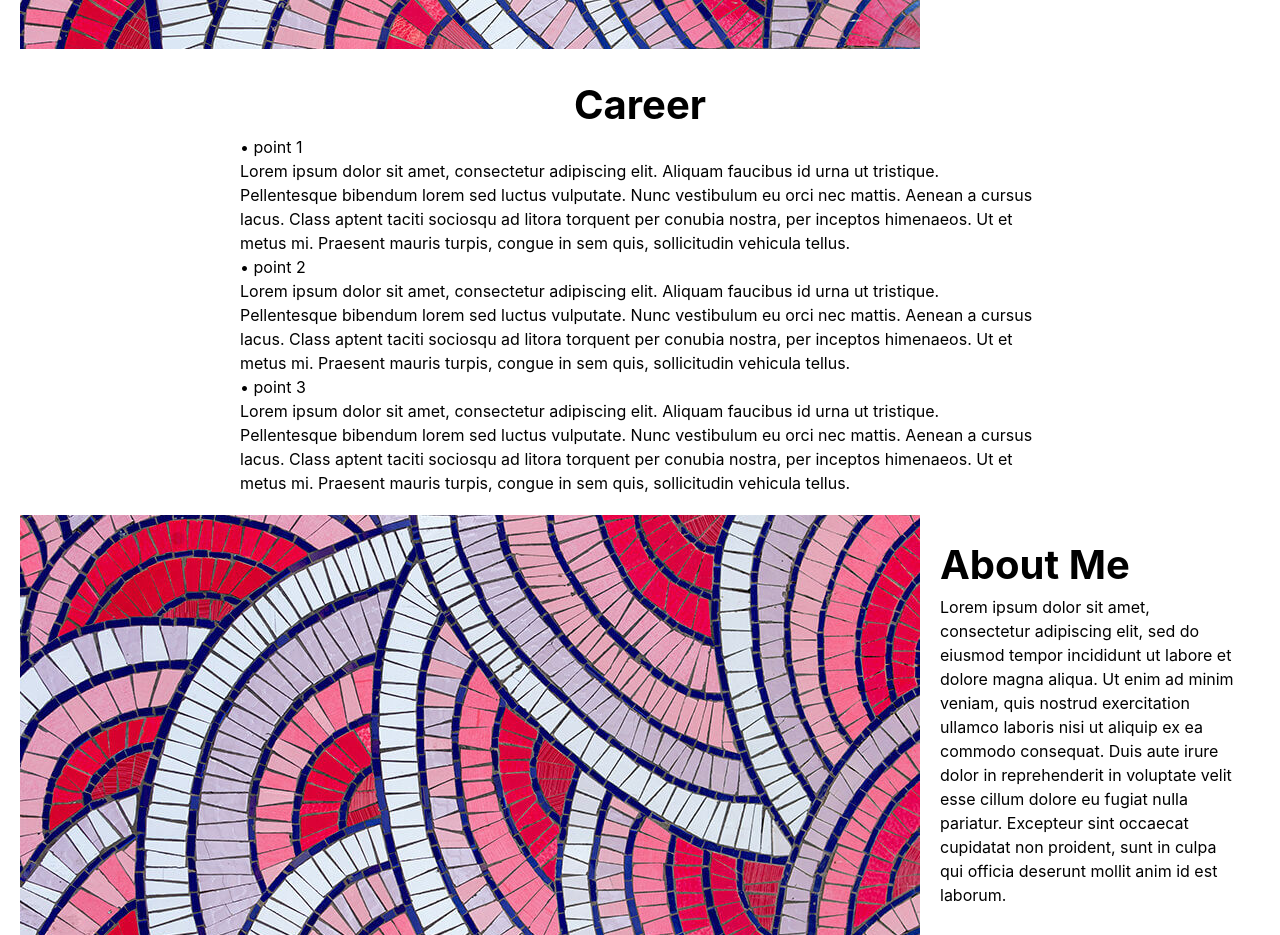
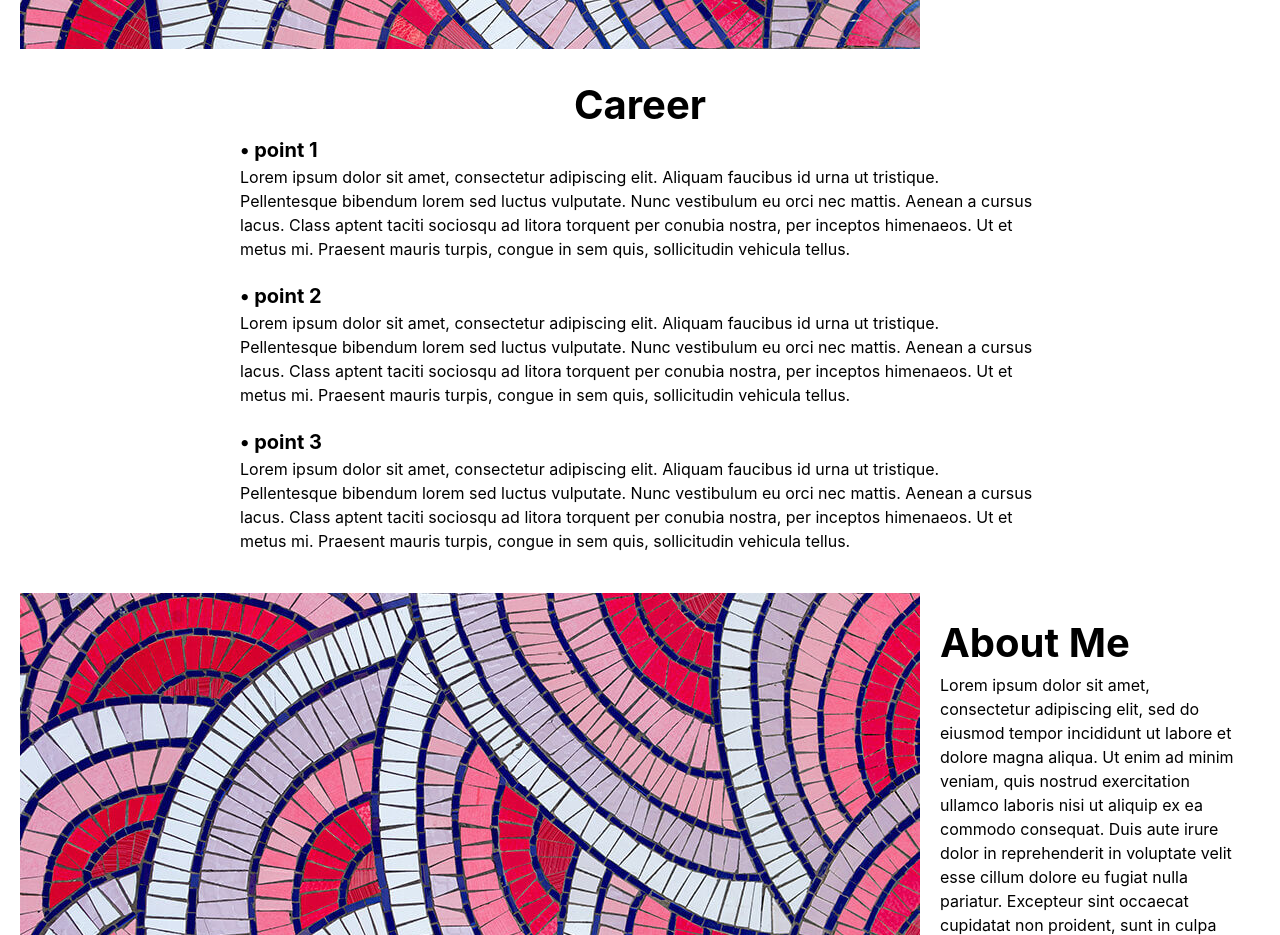
Before and after one commit to LeonTan828/personal-website-2.0, a React (Vite) app: page / in a window 1280 px wide. Shown: the part 920-1855 px from the top of the page. Built offline with nearby package versions, Linux system fonts and the light colour scheme.

Commit message:
more styling adjustments for bullet points

```diff
--- a/src/components/InfoSections/components/Bullets.tsx
+++ b/src/components/InfoSections/components/Bullets.tsx
@@ -34,8 +34,8 @@ function Bullets({title, body}: BulletsProp) {
 function BulletPoint({bulletPoint, desc}: bodyJSON) {
   return (
     <>
-      <div>&#x2022; {bulletPoint}</div>
-      <div>{desc}</div>
+      <div className='bullet-point'>&#x2022; {bulletPoint}</div>
+      <div className='desc'>{desc}</div>
     </>
   );
 }
--- a/src/styles/info_sections/components/Bullets.css
+++ b/src/styles/info_sections/components/Bullets.css
@@ -21,3 +21,13 @@
   /* Positioning */
   text-align: left;
 }
+
+.bullet-point {
+  /* Typography */
+  font-size: 20px;
+  font-weight: bold;
+}
+
+.desc {
+  padding: 0 0 20px 0;
+}
```
